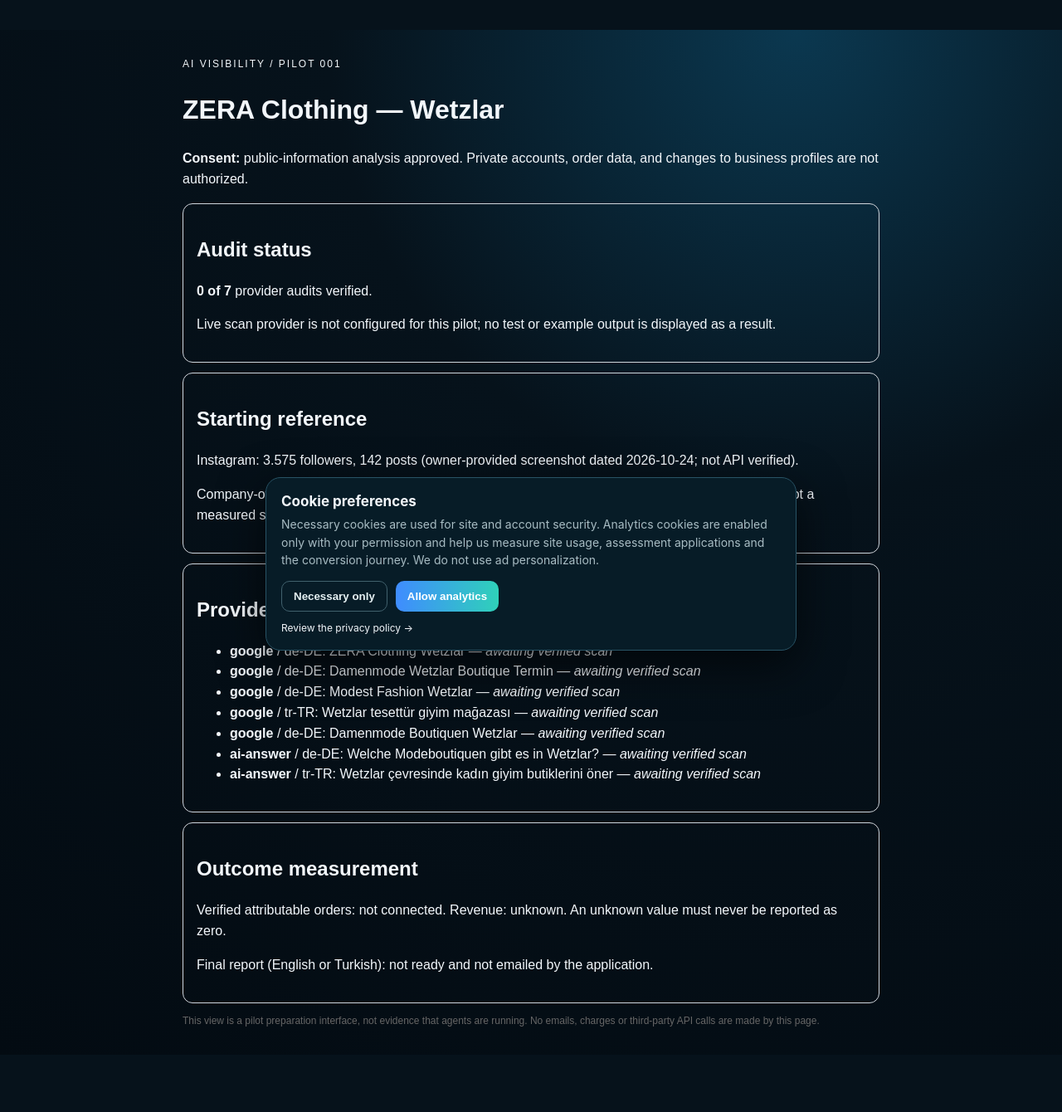
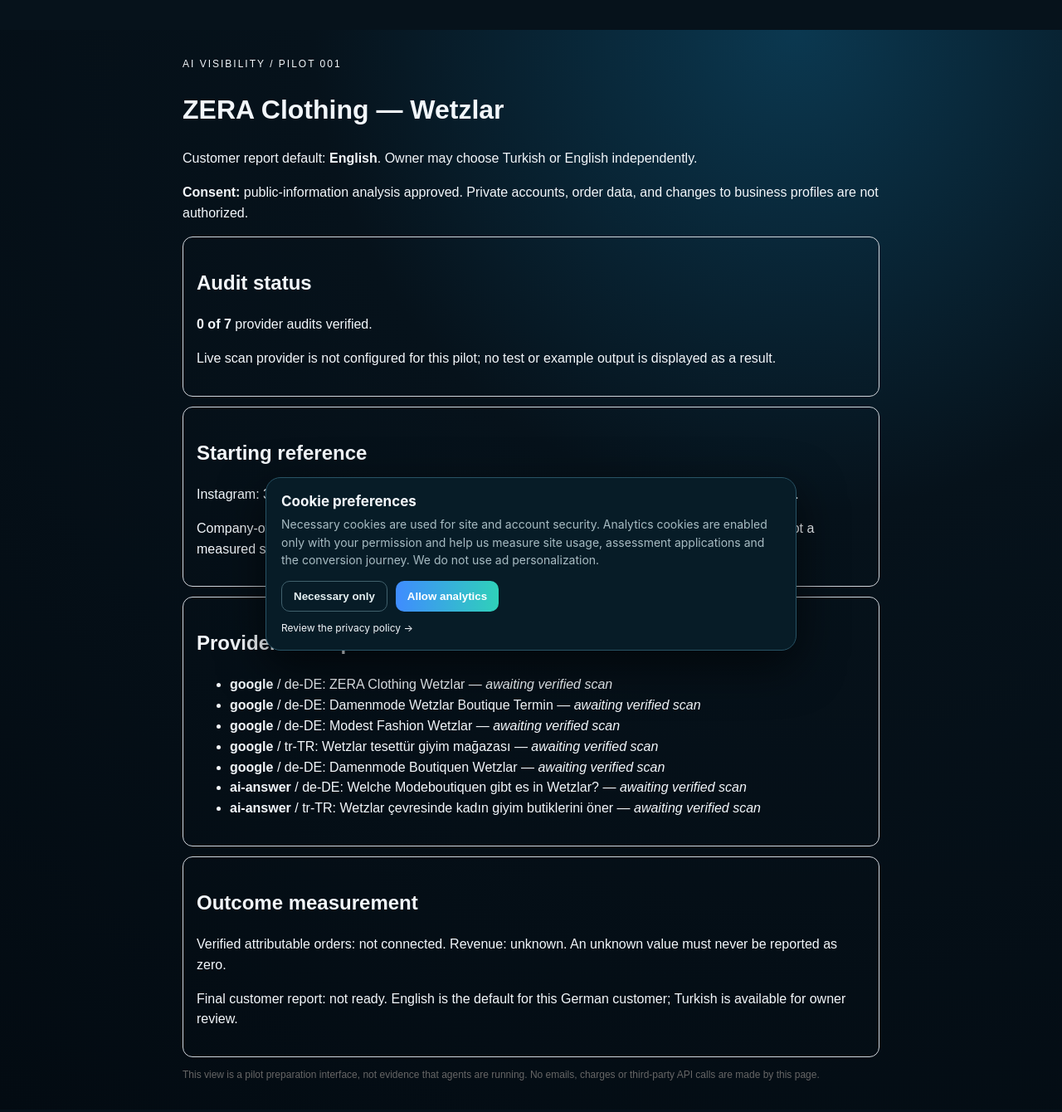
Before and after one commit to mehmetozan-5858/ai-visibility, a Next.js app: page /zera-pilot in a window 1280 px wide. Shown: the top 1340 px of the page at 83% size. Before the commit the page ends 1307 px from the top, so only its background shows below. Built offline with nearby package versions, Linux system fonts and the light colour scheme; no server answers.

Commit message:
feat(zera): clarify English customer default and Turkish owner review

```diff
--- a/app/zera-pilot/page.js
+++ b/app/zera-pilot/page.js
@@ -1,6 +1,6 @@
 import {createPilot} from '../../pilot/zera-pilot.mjs';
 import {buildAuditQueue} from '../../pilot/zera-audit-queue.mjs';
-import {buildPilotReport} from '../../pilot/zera-report.mjs';
+import {buildPilotReport,resolveReportLanguage} from '../../pilot/zera-report.mjs';
 export const metadata={title:'ZERA Pilot | AI Visibility'};
 export const dynamic='force-static';
 export default function ZeraPilotPage(){
@@ -10,11 +10,12 @@
  return <main style={{maxWidth:880,margin:'36px auto',padding:20,fontFamily:'Arial,sans-serif',lineHeight:1.55}}>
   <p style={{fontSize:12,letterSpacing:2}}>AI VISIBILITY / PILOT 001</p>
   <h1>ZERA Clothing — Wetzlar</h1>
+  <p>Customer report default: <strong>{resolveReportLanguage({country:pilot.country})==='en'?'English':'Türkçe'}</strong>. Owner may choose Turkish or English independently.</p>
   <p><strong>Consent:</strong> public-information analysis approved. Private accounts, order data, and changes to business profiles are not authorized.</p>
   <section style={card}><h2>Audit status</h2><p><strong>{report.progress.completed} of {report.progress.total}</strong> provider audits verified.</p><p>Live scan provider is not configured for this pilot; no test or example output is displayed as a result.</p></section>
   <section style={card}><h2>Starting reference</h2><p>Instagram: {pilot.baseline.instagramFollowers.toLocaleString('tr-TR')} followers, {pilot.baseline.instagramPosts} posts (owner-provided screenshot dated {pilot.baseline.asOf}; not API verified).</p><p>Company-owned website: not yet confirmed. Search branding ambiguity: exploratory research lead, not a measured sales loss.</p></section>
   <section style={card}><h2>Provider scan queue</h2><ul>{buildAuditQueue(pilot).map(t=><li key={t.id}><strong>{t.channel}</strong> / {t.locale}: {t.query} — <em>awaiting verified scan</em></li>)}</ul></section>
-  <section style={card}><h2>Outcome measurement</h2><p>Verified attributable orders: not connected. Revenue: unknown. An unknown value must never be reported as zero.</p><p>Final report (English or Turkish): not ready and not emailed by the application.</p></section>
+  <section style={card}><h2>Outcome measurement</h2><p>Verified attributable orders: not connected. Revenue: unknown. An unknown value must never be reported as zero.</p><p>Final customer report: not ready. English is the default for this German customer; Turkish is available for owner review.</p></section>
   <p style={{fontSize:12,color:'#666'}}>This view is a pilot preparation interface, not evidence that agents are running. No emails, charges or third-party API calls are made by this page.</p>
  </main>;
 }
```
